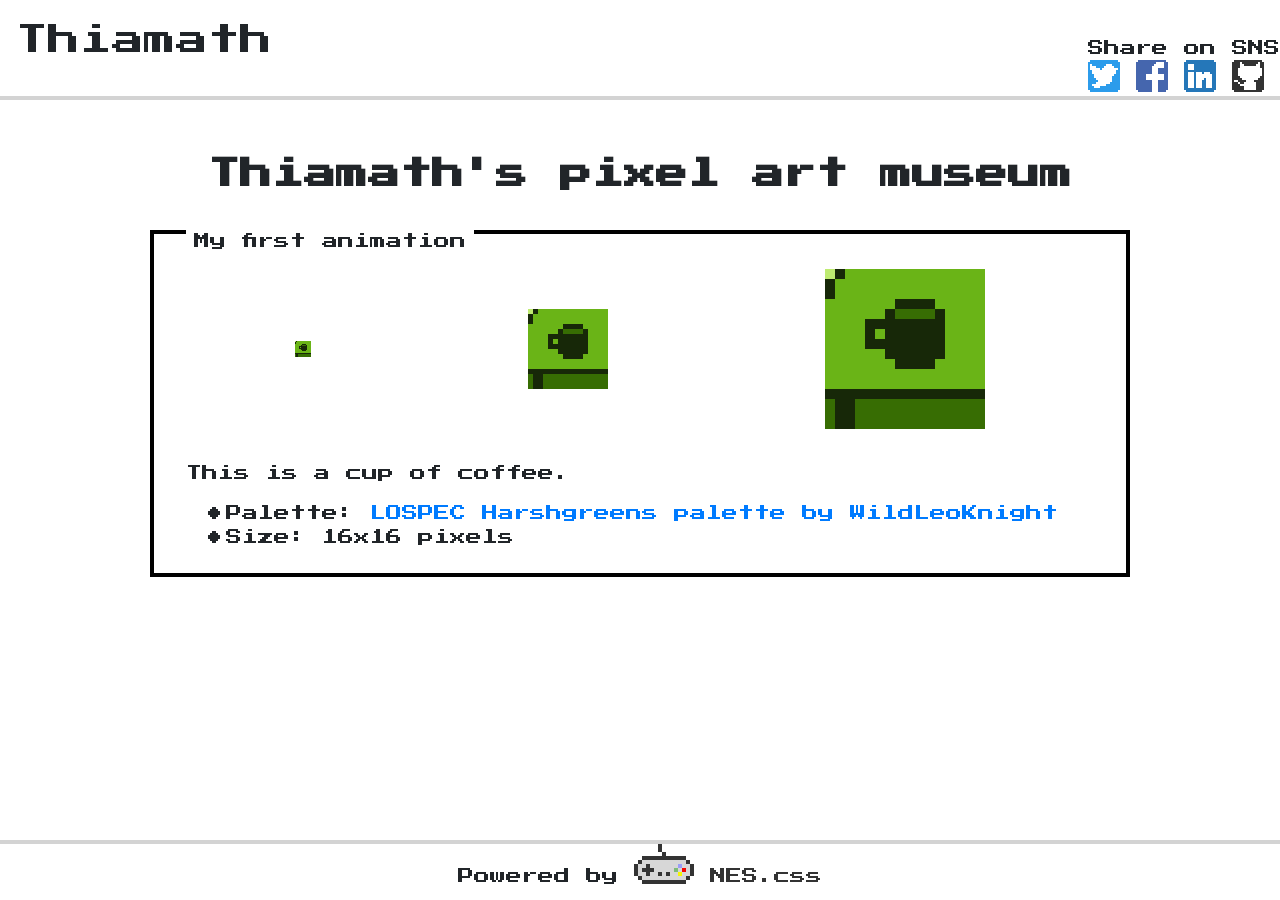
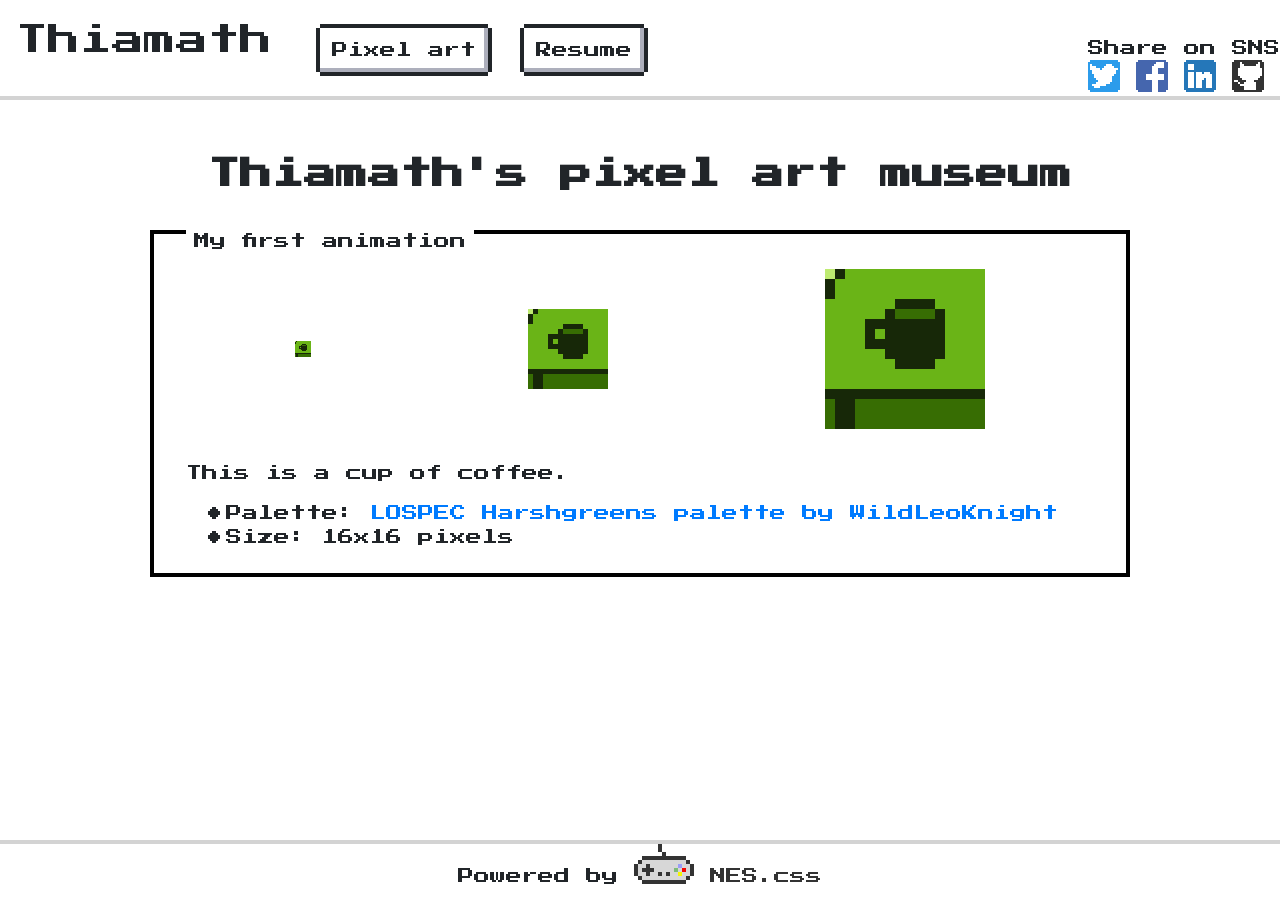
Before and after one commit to Thiamath/Thiamath.github.io, a Jekyll site: the page built from pixelart.html, in a window 1280 px wide. Built offline with Jekyll 4.4.1, drawn with Linux system fonts in a browser that asks for light colours; nearby versions of some CDN libraries.

Commit message:
Adapt new navbar creation to pixel art tab

```diff
--- a/_includes/retro/navbar.html
+++ b/_includes/retro/navbar.html
@@ -3,6 +3,13 @@
         <div class="container">
             <div class="nav-brand">
                 <a href="/" class="brand-logo">Thiamath</a>
+                {% assign pages = site.pages | group_by: "menu" %}
+                {% for item in pages %}
+                {% if item.name != "" %}
+                {% assign page = item.items.first %}
+                <a href="{{ page.url }}" class="nes-btn nav-link">{{ page.menu_short | default: page.menu }}</a>
+                {% endif %}
+                {% endfor %}
                 {% for item in site.data.navbar %}
                 <a href="{{ item.link }}" class="nes-btn nav-link">{{ item.short | default: item.name }}</a>
                 {% endfor %}
```
Also changed, not shown: other parts of _includes/retro/navbar.html (+3 -3 lines).
